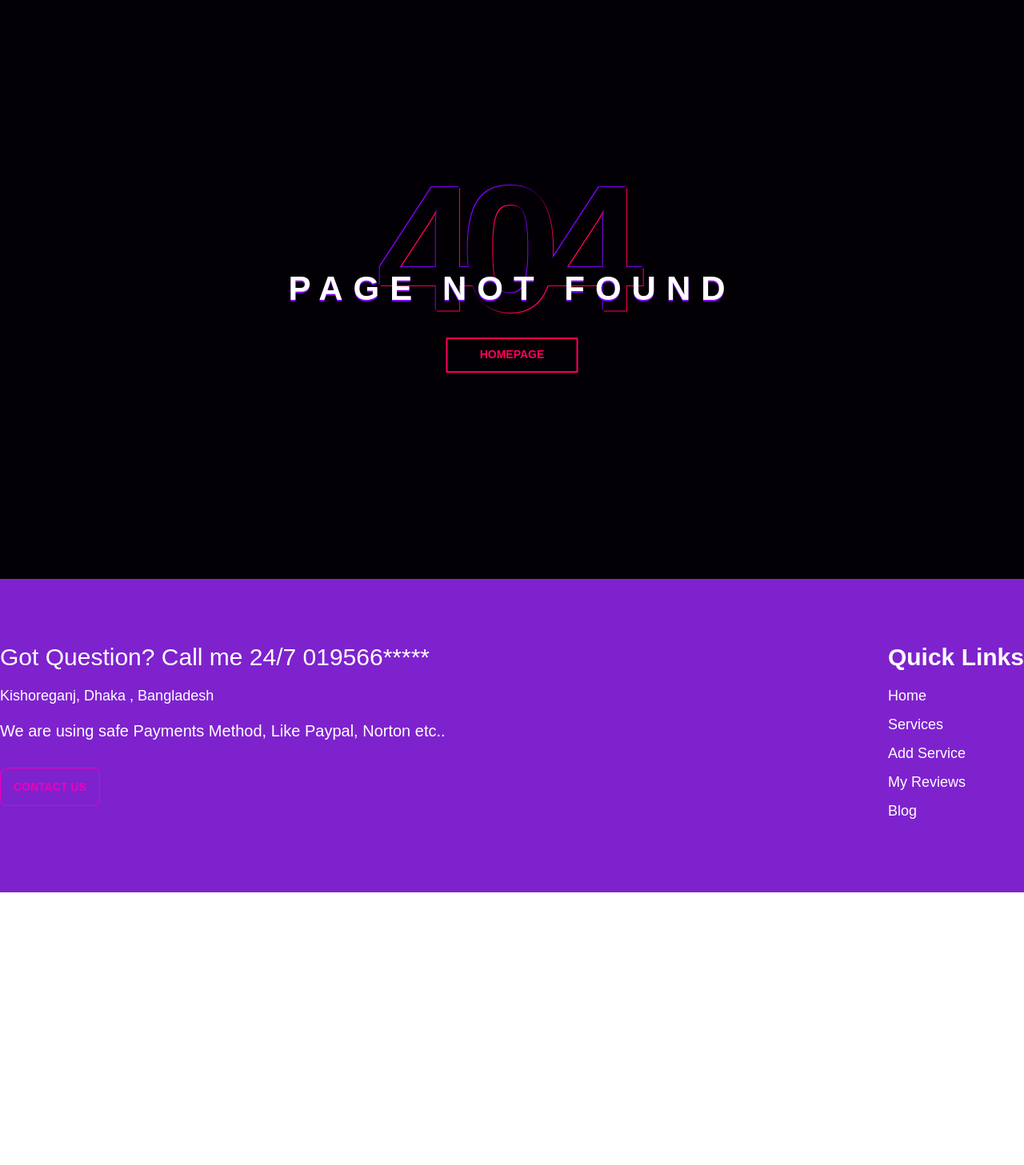
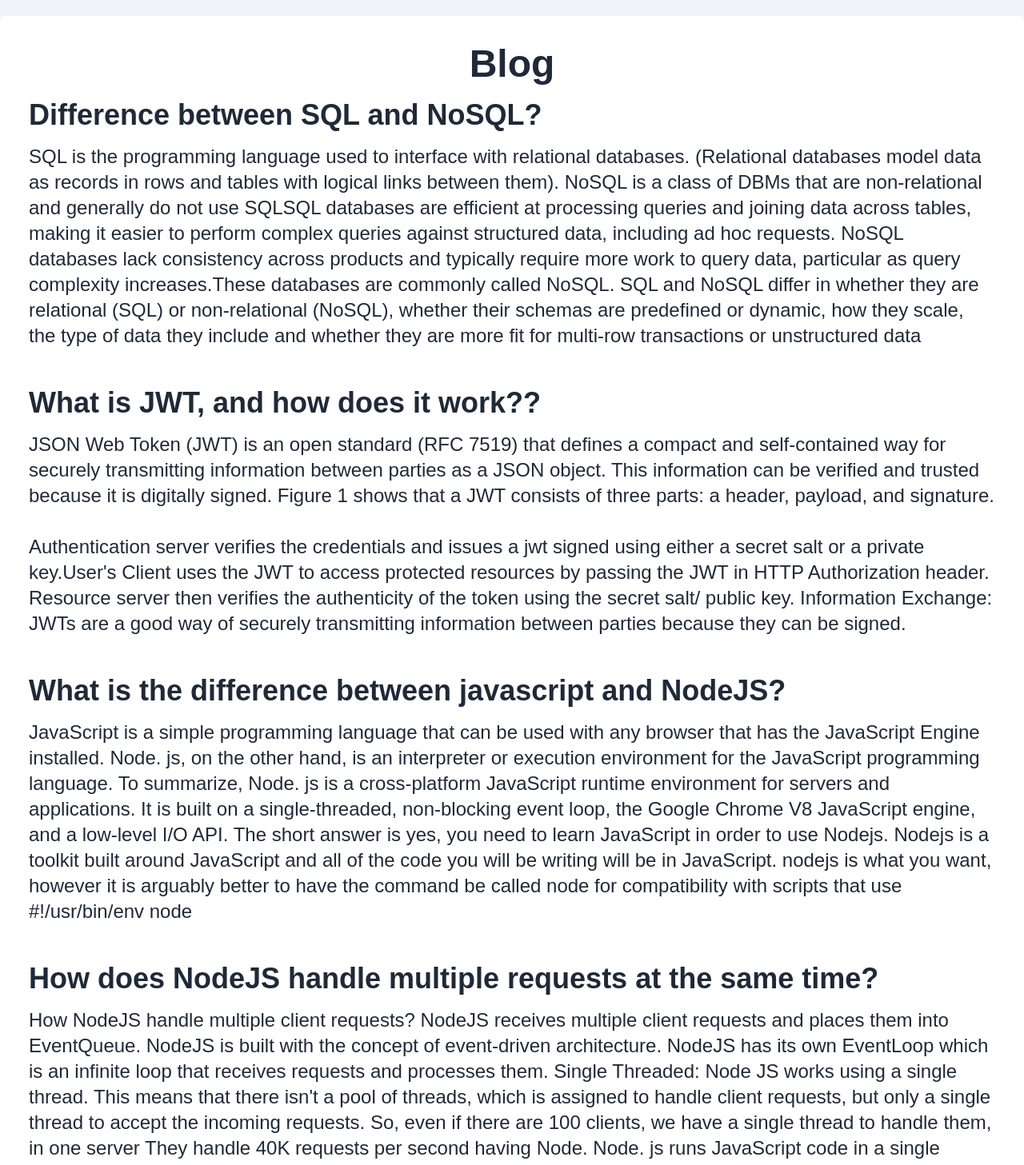
Before and after one commit to Mosharrof-Hosen-Munna/Pickypro-client, a React (Create React App) app: page /blog in a window 1280 px wide. Shown: the part 120-1577 px from the top of the page at 80% size. Before the commit the page ends 1236 px from the top, so only its background shows below. Built offline with nearby package versions, Linux system fonts and the light colour scheme; no server answers.

Commit message:
add blog page , show toast message for add service, add review ,delete review , update review

```diff
--- a/src/Pages/AddService/AddService.jsx
+++ b/src/Pages/AddService/AddService.jsx
@@ -1,39 +1,43 @@
 import React, { useEffect, useState } from "react";
-import axios from 'axios'
+import axios from "axios";
+import { ToastContainer, toast } from "react-toastify";
+import "react-toastify/dist/ReactToastify.css";
 
 const AddService = () => {
+  const [serviceData, setServiceData] = useState({});
 
-    const [serviceData,setServiceData] = useState({})
-    useEffect(()=>{
-      document.title= 'Add a New Service'
-    },[])
+  const notify = () => toast("Service successfully Added!");
+  useEffect(() => {
+    document.title = "Add a New Service";
+  }, []);
 
-    const handleChange = (e)=>{
-        const field = e.target.name;
-      const value = e.target.value;
-      const newServiceData= { ...serviceData };
-      newServiceData[field] = value;
-      setServiceData(newServiceData);
+  const handleChange = (e) => {
+    const field = e.target.name;
+    const value = e.target.value;
+    const newServiceData = { ...serviceData };
+    newServiceData[field] = value;
+    setServiceData(newServiceData);
+  };
+
+  const handleSubmit = (e) => {
+    e.preventDefault();
+
+    if (serviceData.ratings < 0 || serviceData.ratings > 5) {
+      return alert("Please Provide ratings between 0 to 5");
     }
 
-    const handleSubmit = (e)=>{
-        e.preventDefault()
-
-        if(serviceData.ratings <0 || serviceData.ratings >5){
-        return  alert("Please Provide ratings between 0 to 5")
-        }
-
-        axios.post('http://localhost:5000/api/service/create',serviceData)
-        .then(res=>{
-         e.target.reset()
-        })
-        .catch(err=>console.log(err))
-
-    }
-
+    axios
+      .post("http://localhost:5000/api/service/create", serviceData)
+      .then((res) => {
+        notify()
+        e.target.reset();
+      })
+      .catch((err) => console.log(err));
+  };
 
   return (
-    <section className="py-12 bg-slate-50">
+    <section className="py-12 px-4 bg-slate-50">
+      <ToastContainer position="bottom-left" />
       <div className="container mx-auto">
         <div className="mb-8">
           <h1 className="text-4xl font-semibold">Add a New Service</h1>
--- /dev/null
+++ b/src/Pages/Blog/Blog.jsx
@@ -0,0 +1,45 @@
+import React, { useEffect } from 'react';
+
+const Blog = () => {
+
+    useEffect(()=>{
+        document.title = 'Blog'
+    },[])
+
+    return (
+        <div className='bg-slate-100 py-14'>
+            <div className='container mx-auto bg-white  shadow-xl rounded-lg p-9'>
+                <header>
+                    <h1 className='text-5xl text-center mb-5 font-semibold'>Blog</h1>
+                </header>
+                <section>
+                    <h1 className='text-4xl mb-4 font-semibold'>Difference between SQL and NoSQL?</h1>
+                    <div className='text-2xl'>
+                        <p>SQL is the programming language used to interface with relational databases. (Relational databases model data as records in rows and tables with logical links between them). NoSQL is a class of DBMs that are non-relational and generally do not use SQLSQL databases are efficient at processing queries and joining data across tables, making it easier to perform complex queries against structured data, including ad hoc requests. NoSQL databases lack consistency across products and typically require more work to query data, particular as query complexity increases.These databases are commonly called NoSQL. SQL and NoSQL differ in whether they are relational (SQL) or non-relational (NoSQL), whether their schemas are predefined or dynamic, how they scale, the type of data they include and whether they are more fit for multi-row transactions or unstructured data</p>
+                    </div>
+                </section><br /><br />
+                <section>
+                    <h1 className='text-4xl mb-4 font-semibold'>What is JWT, and how does it work??</h1>
+                    <div className='text-2xl'>
+                        <p>JSON Web Token (JWT) is an open standard (RFC 7519) that defines a compact and self-contained way for securely transmitting information between parties as a JSON object. This information can be verified and trusted because it is digitally signed. Figure 1 shows that a JWT consists of three parts: a header, payload, and signature.</p><br />
+                        <p>Authentication server verifies the credentials and issues a jwt signed using either a secret salt or a private key.User's Client uses the JWT to access protected resources by passing the JWT in HTTP Authorization header. Resource server then verifies the authenticity of the token using the secret salt/ public key. Information Exchange: JWTs are a good way of securely transmitting information between parties because they can be signed.</p>
+                    </div>
+                </section><br /><br />
+                <section>
+                    <h1 className='text-4xl mb-4 font-semibold'>What is the difference between javascript and NodeJS?</h1>
+                    <div className='text-2xl'>
+                        <p>JavaScript is a simple programming language that can be used with any browser that has the JavaScript Engine installed. Node. js, on the other hand, is an interpreter or execution environment for the JavaScript programming language. To summarize, Node. js is a cross-platform JavaScript runtime environment for servers and applications. It is built on a single-threaded, non-blocking event loop, the Google Chrome V8 JavaScript engine, and a low-level I/O API. The short answer is yes, you need to learn JavaScript in order to use Nodejs. Nodejs is a toolkit built around JavaScript and all of the code you will be writing will be in JavaScript. nodejs is what you want, however it is arguably better to have the command be called node for compatibility with scripts that use #!/usr/bin/env node</p>
+                    </div>
+                </section><br /><br />
+                <section>
+                    <h1 className='text-4xl mb-4 font-semibold'>How does NodeJS handle multiple requests at the same time?</h1>
+                    <div className='text-2xl'>
+                        <p>How NodeJS handle multiple client requests? NodeJS receives multiple client requests and places them into EventQueue. NodeJS is built with the concept of event-driven architecture. NodeJS has its own EventLoop which is an infinite loop that receives requests and processes them. Single Threaded: Node JS works using a single thread. This means that there isn't a pool of threads, which is assigned to handle client requests, but only a single thread to accept the incoming requests. So, even if there are 100 clients, we have a single thread to handle them, in one server They handle 40K requests per second having Node. Node. js runs JavaScript code in a single thread, which means that your code can only do one task at a time. However, Node. js itself is multithreaded and provides hidden threads through the libuv library, which handles I/O operations like reading files from a disk or network requests</p>
+                    </div>
+                </section><br /><br />
+            </div>
+        </div>
+    );
+};
+
+export default Blog;
--- a/src/Pages/Home/Home.jsx
+++ b/src/Pages/Home/Home.jsx
@@ -15,7 +15,7 @@
   }, [])
 
   return (
-    <div className='mb-12'>
+    <div className='mb-12 px-4'>
         <Topbanner/>
        <MyOffer services={services}/>
        <WhyChooseMe/>
--- a/src/Pages/MyReviews/MyReviews.jsx
+++ b/src/Pages/MyReviews/MyReviews.jsx
@@ -2,10 +2,13 @@
 import React, { useEffect, useState } from 'react'
 import useAuth from '../../Hooks/useAuth'
 import MySingleReview from './MySingleReview/MySingleReview'
+import { ToastContainer, toast } from 'react-toastify';
+import 'react-toastify/dist/ReactToastify.css';
 
 const MyReviews = () => {
   const [reviews,setReviews] = useState([])
 
+  const notify = () => toast("Review successfully deleted");
   const {user} = useAuth()
 
   useEffect(()=>{
@@ -24,6 +27,7 @@
     axios.delete(`http://localhost:5000/api/review/delete/${reviewId}`)
     .then(res=>{
       if(res.data.deletedCount ===1){
+        notify()
         const oldReviews = [...reviews]
         const newReviews = oldReviews.filter(review=>review._id !== reviewId)
         setReviews(newReviews)
@@ -39,12 +43,14 @@
 
   if(!reviews[0]){
     return <div className='min-h-screen'>
+      <ToastContainer position="bottom-left"/>
       <h1 className='text-center text-4xl font-semibold text-purple-700 py-12 pb-72'>You have no review yet!</h1>
     </div>
   }
 
   return (
-    <section className='py-12'>
+    <section className='py-12 px-4'>
+       <ToastContainer position="bottom-left"/>
         <div className="container mx-auto">
             <div>
                 <h1 className='text-4xl font-semibold'>My All Reviews</h1>
--- a/src/Pages/Register/Register.jsx
+++ b/src/Pages/Register/Register.jsx
@@ -120,7 +120,7 @@
   };
   return (
     <div>
-    <div className=" min-h-screen bg-slate-100">
+    <div className=" min-h-screen px-4 bg-slate-100">
       <div className="container mx-auto">
         <div className="flex items-center justify-center min-h-screen">
         <div className="card md:-mt-12 md:w-1/3 shadow-xl bg-base-100">
--- a/src/Pages/ServiceDetails/ReviewCard/ReviewCard.jsx
+++ b/src/Pages/ServiceDetails/ReviewCard/ReviewCard.jsx
@@ -1,8 +1,11 @@
 import React from "react";
 import StarRatings from "react-star-ratings";
 import Moment from 'react-moment';
+import useAuth from "../../../Hooks/useAuth";
 const ReviewCard = ({ review,handleReviewDelete }) => {
   const {author, message,rating,time,_id} = review
+
+  const {user } = useAuth()
 
   return (
     <div className="flex items-start bg-white shadow-lg rounded-lg shadow-slate-200 p-4 my-4">
@@ -28,9 +31,9 @@
             />
                 ({rating})
           </div>
-          <div onClick={()=>handleReviewDelete(review._id)} className="text-lg px-2 py-1 bg-slate-200 rounded-md font-bold text-red-600 cursor-pointer">
+          {user.uid === author.uid && <div onClick={()=>handleReviewDelete(review._id)} className="text-lg px-2 py-1 bg-slate-200 rounded-md font-bold text-red-600 cursor-pointer">
             Delete
-          </div>
+          </div>}
         </div>
         <p className=" text-lg mb-6 px-3 py-2 bg-slate-200 rounded-md">{message}</p>
       </div>
--- a/src/Pages/ServiceDetails/ServiceDetails.jsx
+++ b/src/Pages/ServiceDetails/ServiceDetails.jsx
@@ -39,7 +39,7 @@
 
 
   return (
-    <section className="py-12">
+    <section className="py-12 px-4">
       <div className="container mx-auto">
         <div className="md:flex">
           <div className="md:w-2/3 mr-6">
--- a/src/Pages/Services/Services.jsx
+++ b/src/Pages/Services/Services.jsx
@@ -11,7 +11,7 @@
   }, [])
 
   return (
-    <section className="py-12">
+    <section className="py-12 px-4">
       <div className="container mx-auto">
         <div className="text-start">
           <h2 className="text-purple-700 italic text-2xl mb-4 font-semibold">
--- a/src/Pages/Shared/Footer/Footer.jsx
+++ b/src/Pages/Shared/Footer/Footer.jsx
@@ -2,7 +2,7 @@
 
 const Footer = () => {
   return (
-    <div><footer className="bg-purple-700 text-white py-20">
+    <div><footer className="bg-purple-700 text-white py-20 px-4">
     <div className="container mx-auto">
       <div className="md:flex justify-between">
         <div>
--- a/src/Pages/Shared/Navigation/Navigation.jsx
+++ b/src/Pages/Shared/Navigation/Navigation.jsx
@@ -29,7 +29,7 @@
                 <Link to="/my-reviews">My Reviews</Link>
               </li></>}
               <li>
-                <Link to="/home">Blog</Link>
+                <Link to="/blog">Blog</Link>
               </li>
             </ul>
           </div>
--- a/src/Routes/Routes.js
+++ b/src/Routes/Routes.js
@@ -2,6 +2,7 @@
 import useAuth from "../Hooks/useAuth";
 import Main from "../Layout/Main";
 import AddService from "../Pages/AddService/AddService";
+import Blog from "../Pages/Blog/Blog";
 import Home from "../Pages/Home/Home";
 import Login from "../Pages/Login/Login";
 import MyReviews from "../Pages/MyReviews/MyReviews";
@@ -52,6 +53,10 @@
         element: <PrivateRoute><MyReviews /></PrivateRoute>,
       },
       {
+        path: "/blog",
+        element: <Blog/>,
+      },
+      {
         path: "/add-new-service",
         element: <PrivateRoute><AddService /></PrivateRoute>,
       },
```
